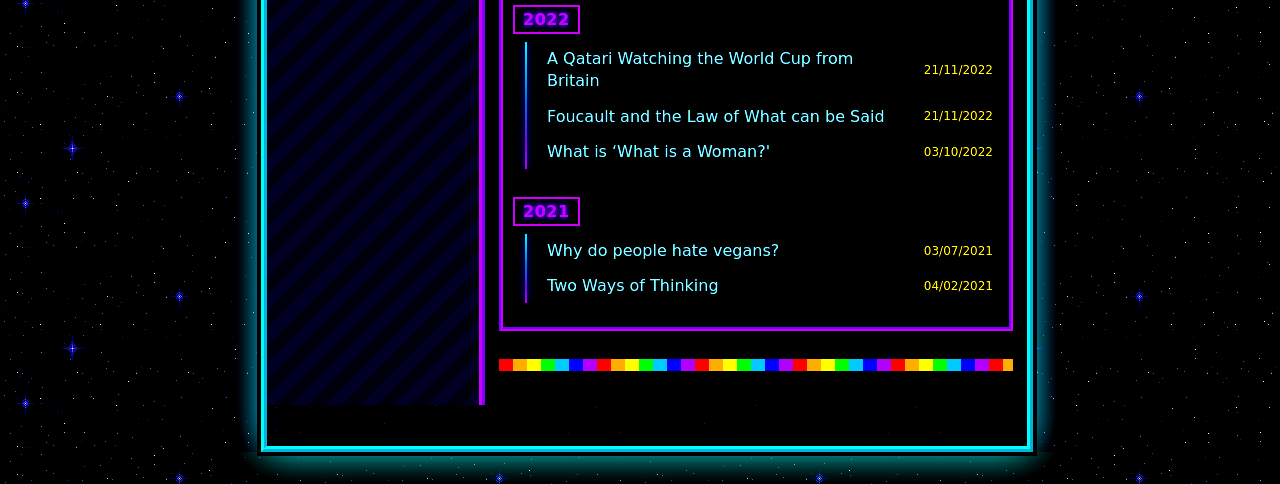
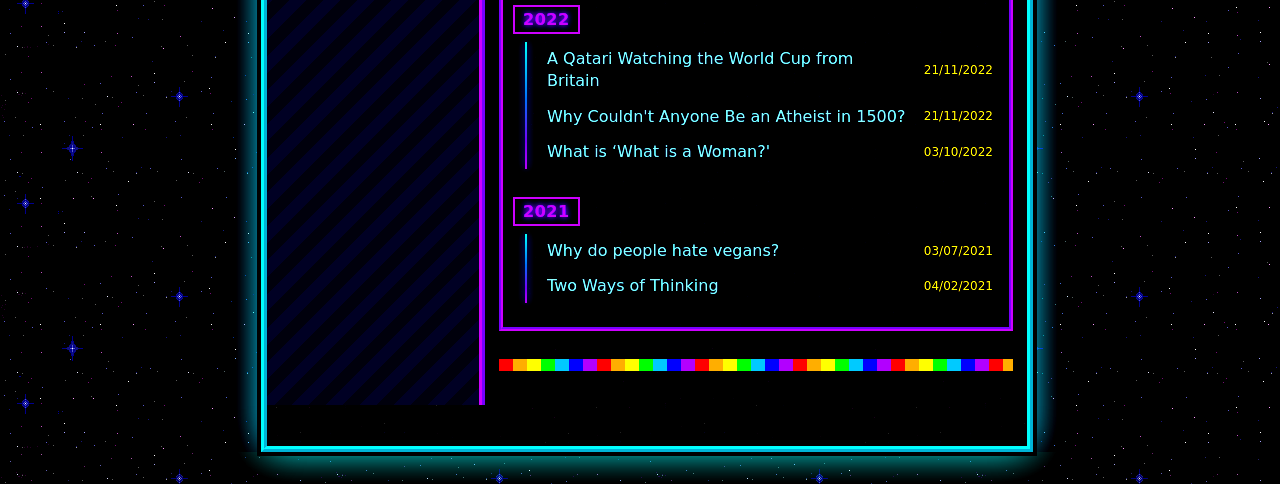
Before and after one commit to Catofminerva/Catofminerva.github.io, a Jekyll site: the page built from blog_posts.html, in a window 1280 px wide and 900 px high, scrolled down 618 px. Shown: the part 416-900 px from the top of the window. Built offline with Jekyll 4.4.1, drawn with Linux system fonts in a browser that asks for light colours.

Commit message:
Update 2022-11-21-foucault.md

```diff
--- a/_posts/2022-11-21-foucault.md
+++ b/_posts/2022-11-21-foucault.md
@@ -1,10 +1,9 @@
 ---
 layout: post
-title: "Foucault and the Law of What can be Said"
+title: "Why Couldn't Anyone Be an Atheist in 1500?"
 permalink: /foucault
 ---
 
-# Why Couldn't Anyone Be an Atheist in 1500?
 *Epistemic status: a position I hold confidently in its weak form, less confidently in its strong form, and with a great deal of remaining uncertainty about how the strong and weak forms come apart. The piece is partly an attempt to figure out where the line is.*
 [![](https://substack-post-media.s3.amazonaws.com/public/images/b2533790-e75a-4554-97e6-008539516872_640x358.jpeg)](https://substackcdn.com/image/fetch/f_auto,q_auto:good,fl_progressive:steep/https%3A%2F%2Fsubstack-post-media.s3.amazonaws.com%2Fpublic%2Fimages%2Fb2533790-e75a-4554-97e6-008539516872_640x358.jpeg)
 
```
